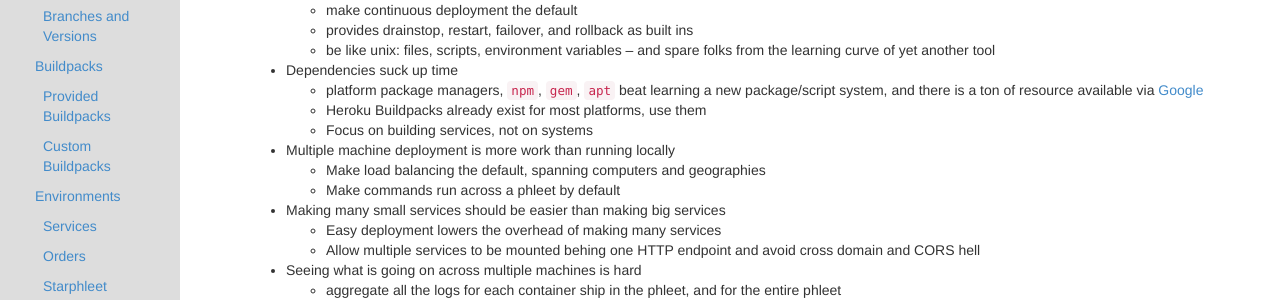
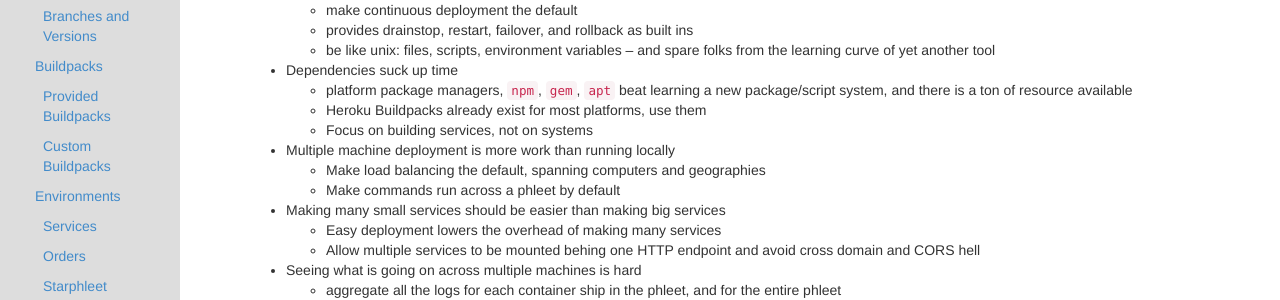
Before and after one commit to wballard/starphleet, a Jekyll site: the page built from index.markdown, in a window 1280 px wide. Shown: the part 450-750 px from the top of the page. Built offline with Jekyll 4.4.1, drawn with Linux system fonts in a browser that asks for light colours; some of the changed lines change nothing that is shown.

Commit message:
less link

```diff
--- a/index.markdown
+++ b/index.markdown
@@ -32,8 +32,7 @@ goes in a problem/solution format:
     folks from the learning curve of yet another tool
 * Dependencies suck up time
   * platform package managers, `npm`, `gem`, `apt` beat learning a new
-    package/script system, and there is a ton of resource available via
-    [Google](www.google.com)
+    package/script system, and there is a ton of resource available
   * Heroku Buildpacks already exist for most platforms, use them
   * Focus on building services, not on systems
 * Multiple machine deployment is more work than running locally
@@ -107,8 +106,8 @@ HTTP, including the use of server sent events and websockets.
 A headquarters instructs a phleet what services to deploy and how to
 serve it. A headquarters must be versioned with git, and hosted in a
 location on the internet where each ship in the phleet can reach it.
-The easiest thing to do is host on [github](www.github.com) or
-[bitbucket](www.bitbucket.com).
+The easiest thing to do is host on [github](http://www.github.com) or
+[bitbucket](http://www.bitbucket.com).
 
 The simplest possible phleet has a directory structure like:
 
@@ -378,7 +377,7 @@ specifics and details to hunt down trouble.
 But, logs across multiple services, multiple machines, and multiple
 geographies aren't exactly fun, so starphleet aggregates all logs from
 all ships and containers for you. From there you can pipe this into
-services like [splunk](www.splunk.com), or my personal favorite, tail it
+services like [splunk](http://www.splunk.com), or my personal favorite, tail it
 and grep it.
 
 This also keeps you disks from filling up, since the logs are written to
```
